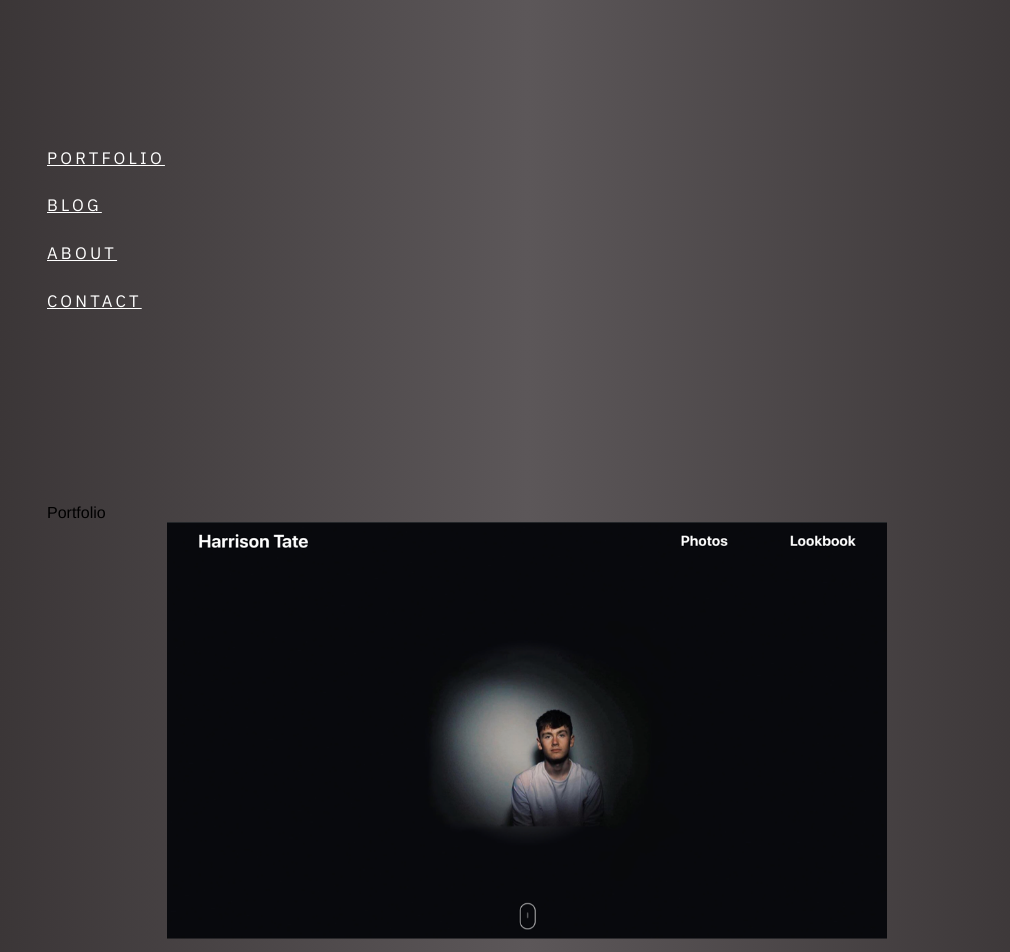
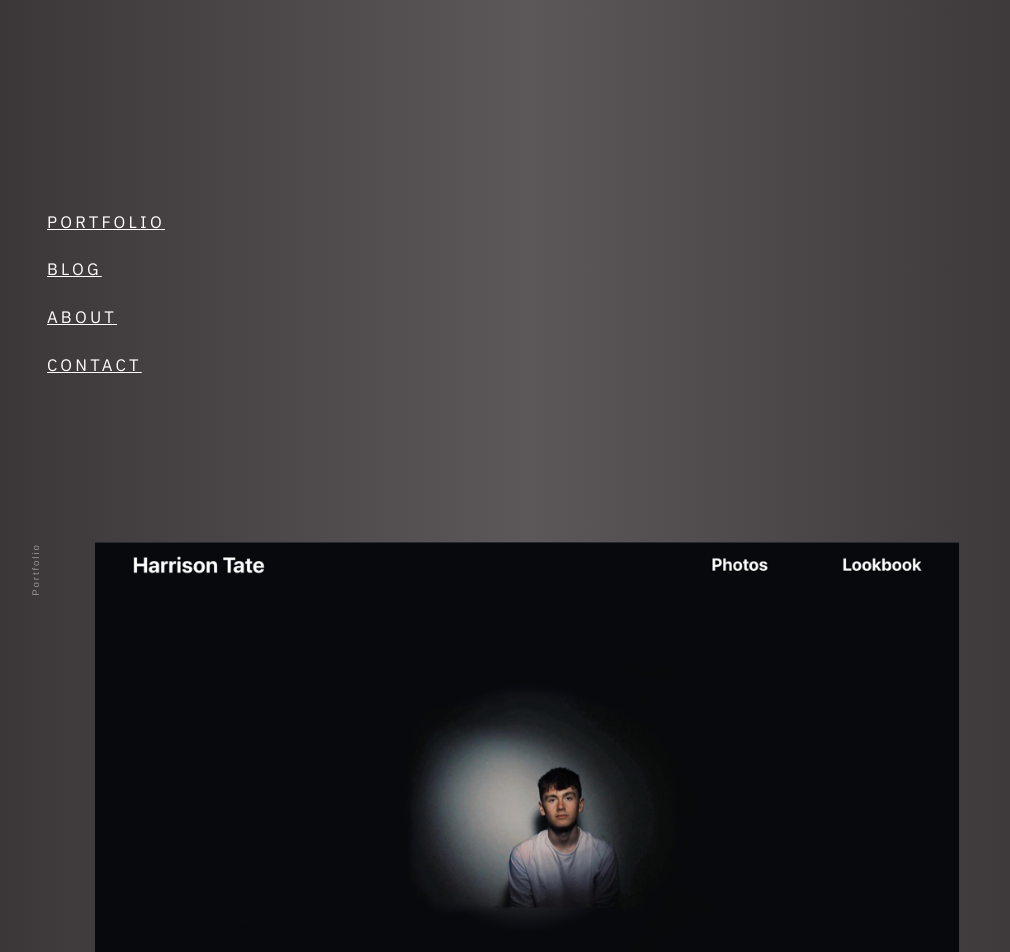
Before and after one commit to OJPARKINSON/ojparkinson2, a Next.js app: page / in a window 1280 px wide. Shown: the part 240-1192 px from the top of the page, without its empty margins (113-1123 px from the left). Built offline with nearby package versions, Linux system fonts and the light colour scheme.

Commit message:
Label fixed

```diff
--- a/components/section.jsx
+++ b/components/section.jsx
@@ -3,7 +3,7 @@ import React from 'react';
 const Section = ({ label, children }) => {
 	return (
 		<div className="section">
-            <span>{label}</span>
+            <label className="label">{label}</label>
 			{children}
 		</div>
 	)
--- a/styles.css
+++ b/styles.css
@@ -25,7 +25,7 @@ body {
         -webkit-text-fill-color: transparent;
         grid-column-start: 6;
         text-align: left;
-        margin: 6vw auto 6vw auto;
+        margin: 7vw auto 6vw auto;
         filter: drop-shadow(0 0 16px rgb(116, 45, 145));
     }
 
@@ -34,7 +34,7 @@ body {
         grid-column-start: 1;
         grid-row-start: 2;
         list-style: none;
-        margin: 7vw 0;
+        margin: 11vw 0 5vw 0;
     }
 
     li {
@@ -52,14 +52,26 @@ body {
 
     .section {
         width: 75%;
-        margin: 2vw auto;
-        display: grid;
+        margin: 0 auto;
+        position: relative;
+    }
+    .label {
+        position: absolute;
+        top: 1.7vw;
+        left: -3vw;
+        font-size: .75vw;
+        letter-spacing: .15vw;
+        color: #979797;
+        transform: rotate(-90deg);
+        -webkit-transform: rotate(-90deg);
+        -moz-transform: rotate(-90deg);
+        margin: 0 auto;
     }
 
 /* Portfolio */
-
     .portfolioImage {
-        width: 75%;
+        display: block;
+        width: 90%;
         height: 100%;
         margin: 0 auto;
     }
```
